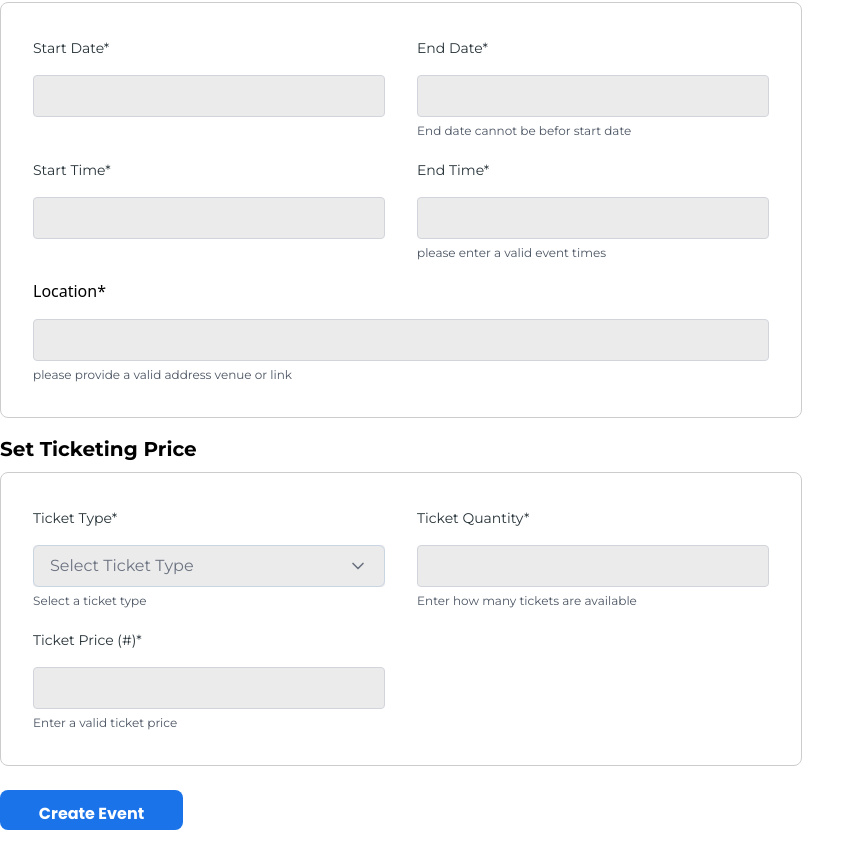
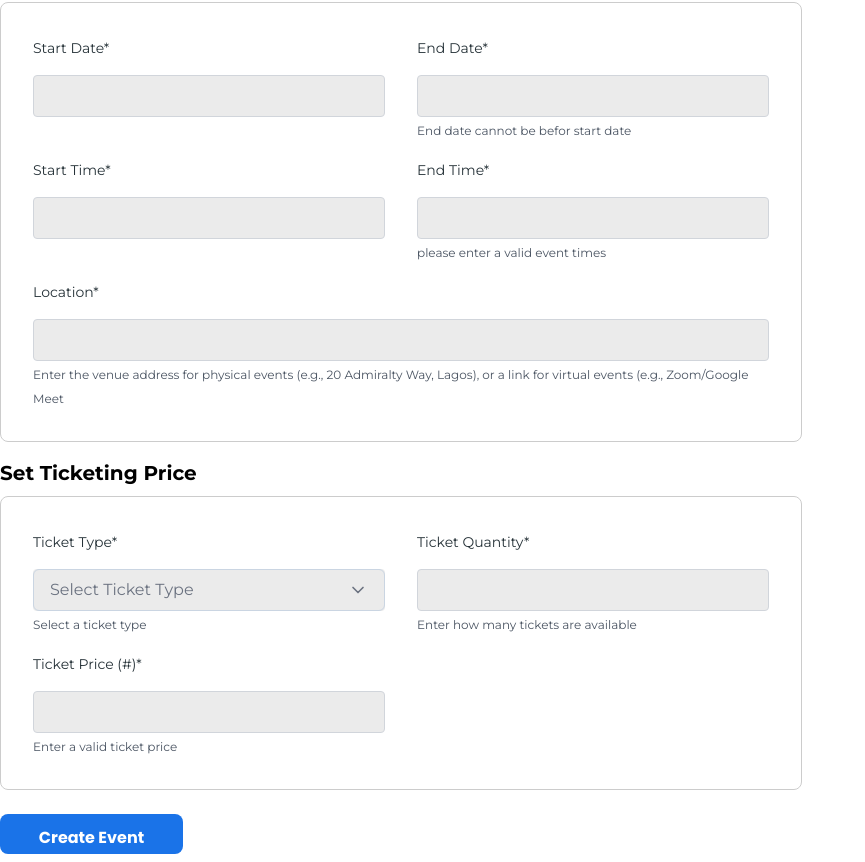
Before and after one commit to mafindijr/easy-ticketing-app, a React (Vite) app in the folder frontend/: page / in a window 1280 px wide. Shown: the part 3647-4509 px from the top of the page, without its empty margins (0-865 px from the left). Before the commit the page ends 4485 px from the top, so only its background shows below. Built offline with nearby package versions, Linux system fonts and the light colour scheme.

Commit message:
fix: indentatTION AND FIX error states

```diff
--- a/frontend/src/components/create-event.jsx
+++ b/frontend/src/components/create-event.jsx
@@ -294,7 +294,9 @@ export default function CreateEventForm() {
                                 </span>
                                 <div>
                                     <textarea
-                                        className="w-full h-[150px] bg-[#ebebeb] mt-2 border-1  rounded-[8px] border-[#cccccc] outline-none"
+                                        name='eventDescription'
+                                        error={errors.eventDescription}
+                                        className={`w-full h-[150px] bg-[#ebebeb] mt-2 border-1  rounded-[8px] border-[#cccccc] outline-none form-input ${errors.email ? "border-red-500 focus:ring-red-500" : ""}`}
                                         required
                                     ></textarea>
                                 </div>
@@ -372,15 +374,21 @@ export default function CreateEventForm() {
                             </div>
                             <div>
                                 <label>
+                                    <span
+                                    className="text-[#263238] text-[14px] leading-[20px] font-montserrat font-[400]"
+                                    >
                                         Location*
+                                    </span>
                                     <Input
                                         name='location'
                                         type='text'
                                         register={register}
+                                        error={errors.location}
                                         placeholder=''
                                         required
+                                        className={`form-input ${errors.location ? "border-red-500 focus:ring-red-500" : ""}`}
                                     />
-                                    <span className='text-[12px] text-[#4b5563] leading-[16px] font-montserrat font-[400]'>please provide a valid address venue or link</span>
+                                    <span className='text-[12px] text-[#4b5563] leading-[16px] font-montserrat font-[400]'>Enter the venue address for physical events (e.g., 20 Admiralty Way, Lagos), or a link for virtual events (e.g., Zoom/Google Meet</span>
                                 </label>
                             </div>
                     </div>
--- a/frontend/src/components/profile-nav.jsx
+++ b/frontend/src/components/profile-nav.jsx
@@ -12,8 +12,8 @@ export default function ProfileNav() {
   return (
     <div>
         <header
-        className="bg-white flex justify-between items-center h-18 px-30 font-montserrat font-bold fixed top-0 left-0 right-0 z-12"
-        style={{boxShadow: '0px 0px 4px rgba(2, 2, 2, 0.15)' }}
+          className="bg-white flex justify-between items-center h-18 px-30 font-montserrat font-bold fixed top-0 left-0 right-0 z-12"
+          style={{boxShadow: '0px 0px 4px rgba(2, 2, 2, 0.15)' }}
         >
         <div className="">
         <Link to="/">
```
Lines whose indentation alone changed are shown as unchanged.
